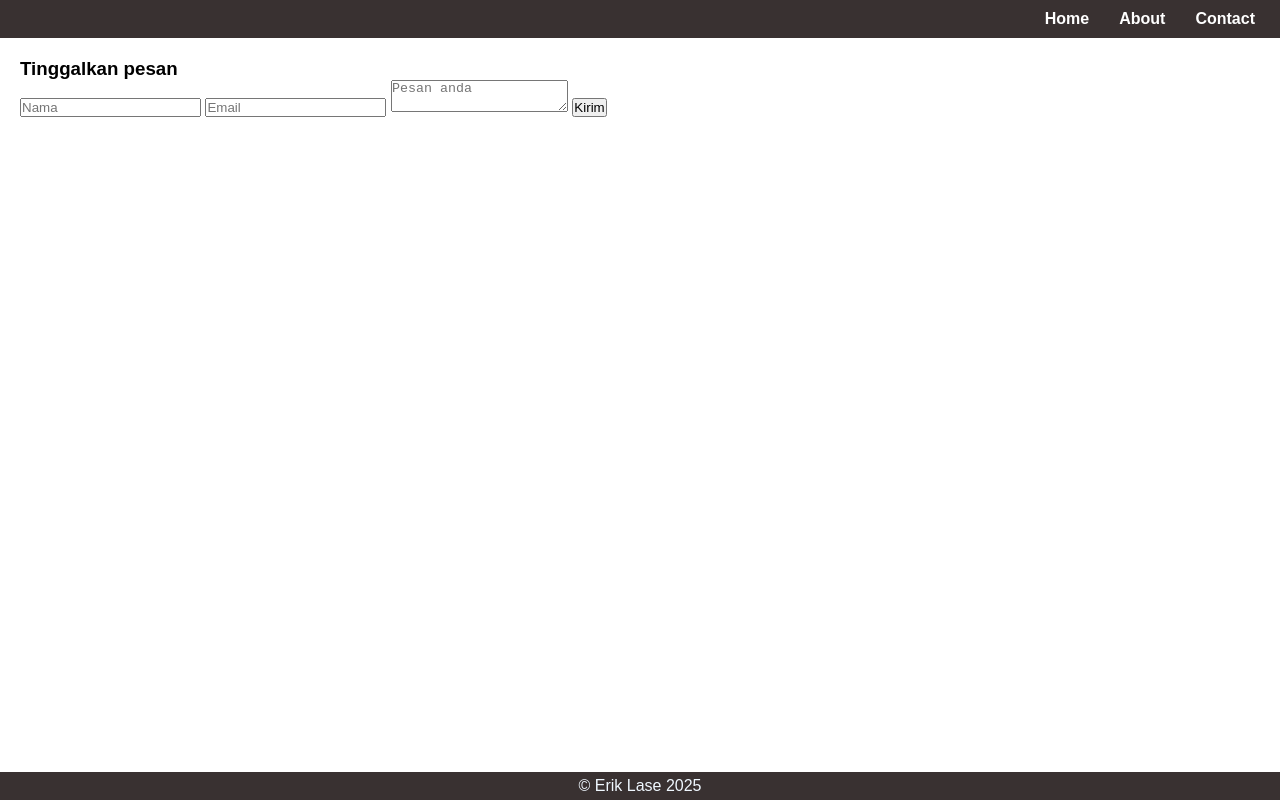
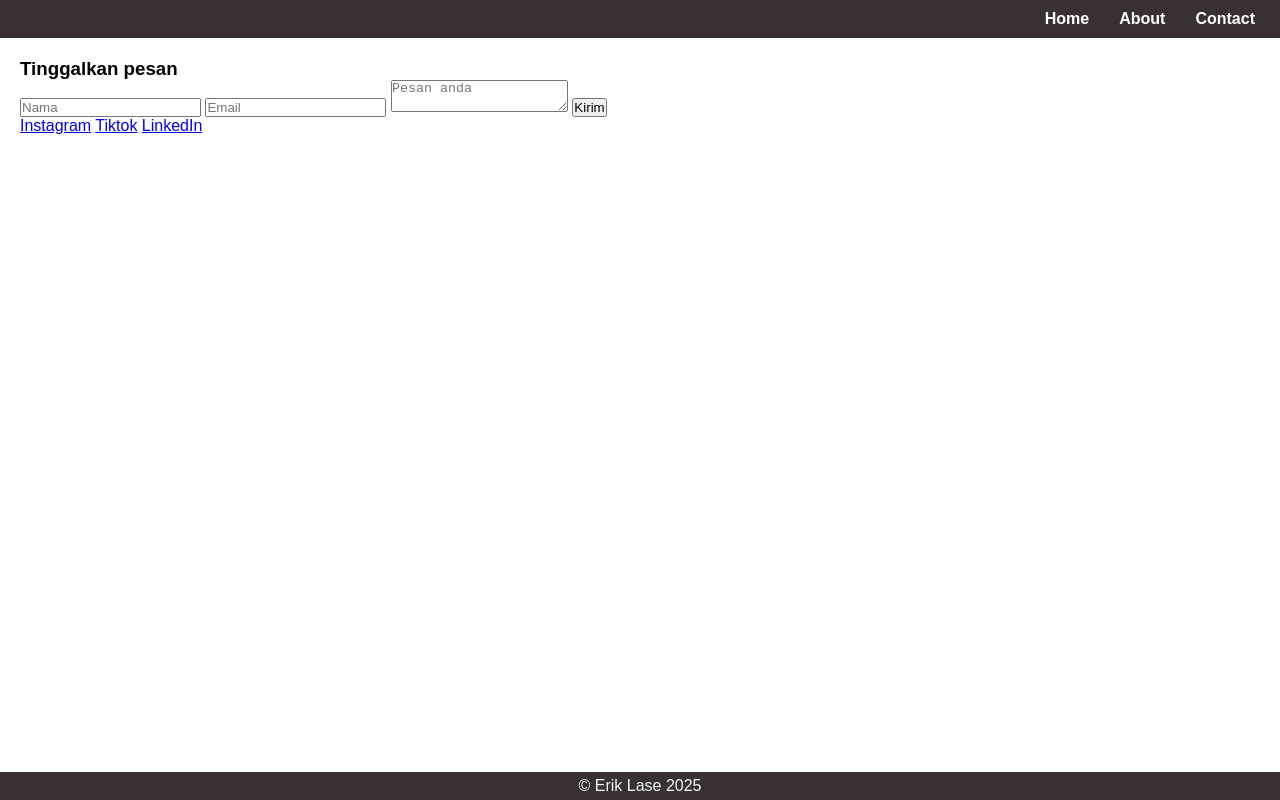
Before and after one commit to ErikLase7/Erik_Ekskul_Coding_SMP_Kampus, a plain HTML site: page contact.html in a window 1280 px wide. Drawn offline with Linux system fonts and the light colour scheme.

Commit message:
Update contact.html

```diff
--- a/contact.html
+++ b/contact.html
@@ -16,7 +16,7 @@
         </header>
 
         <main>
-        <section class="content">
+        <section class="contact">
             <h3>Tinggalkan pesan</h3>
             <form>
                 <input type="text" placeholder="Nama">
@@ -24,6 +24,12 @@
                 <textarea placeholder="Pesan anda"></textarea>
                 <button type="submit">Kirim</button>
             </form>
+
+            <div class="social-media">
+                <a href="#">Instagram</a>
+                <a href="#">Tiktok</a>
+                <a href="#">LinkedIn</a>
+            </div>
         </section>
         </main>
 
@@ -32,4 +38,5 @@
         </footer>
 
     </body>
+
 </html>
```
